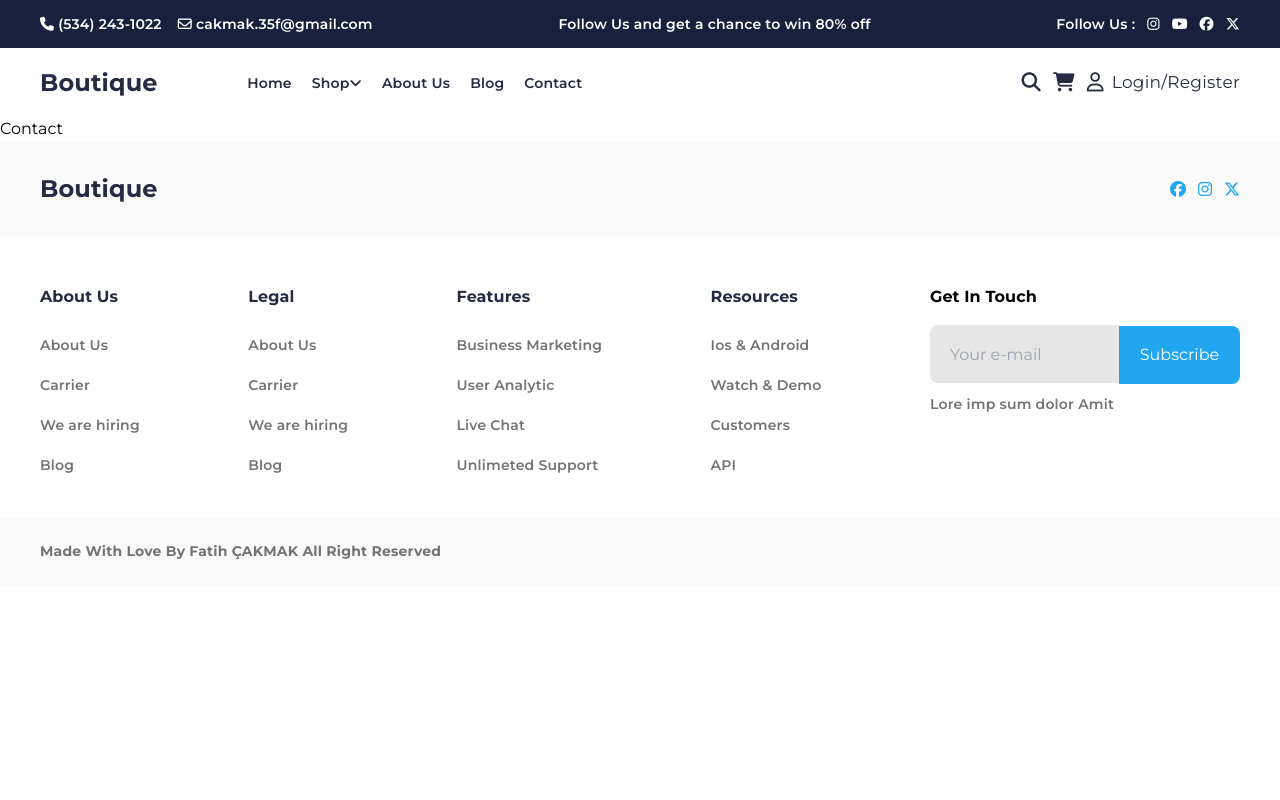
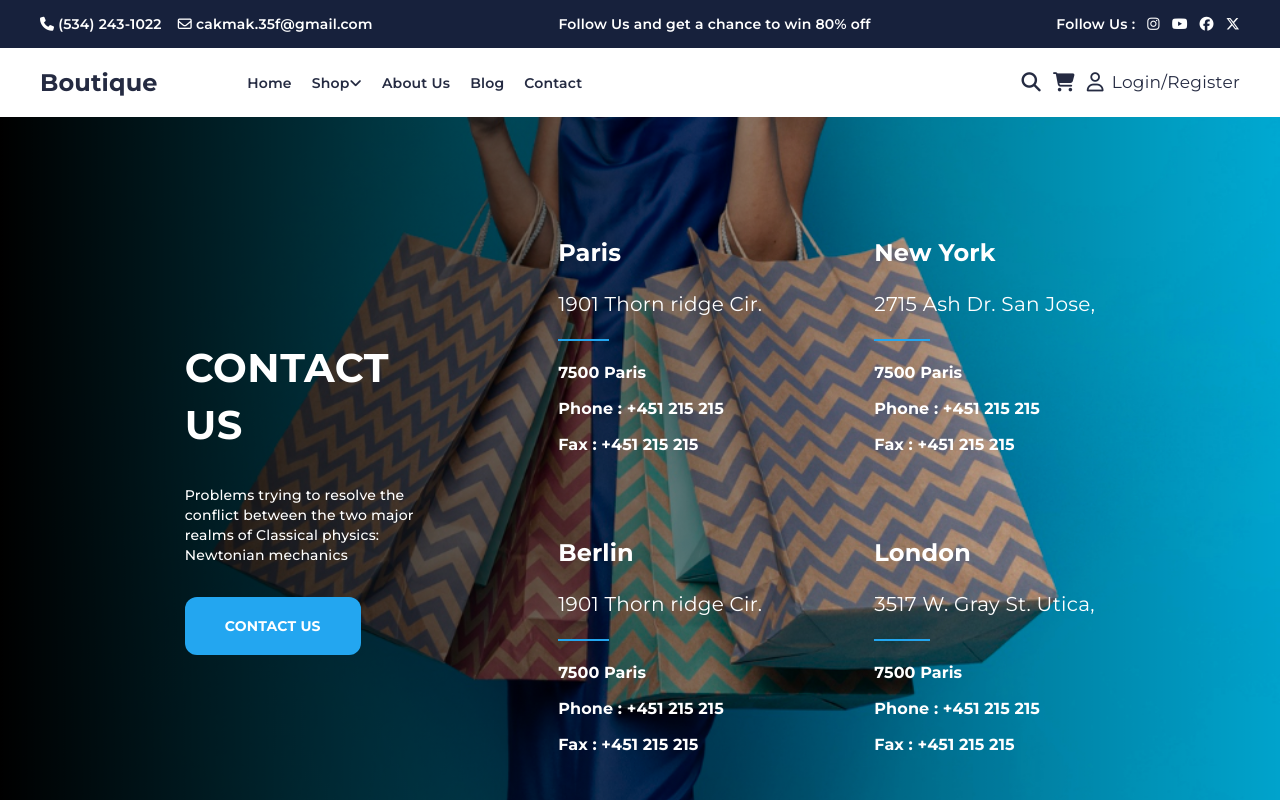
Before and after one commit to JFatih/E-Commerce-Website-project, a React (Vite) app: page /contact in a window 1280 px wide. Shown: the top 800 px of the page. Built offline with nearby package versions, Linux system fonts and the light colour scheme; a web font is replaced by a local one.

Commit message:
T5: Contact Page All Tasks Done! Fixes #10

```diff
--- a/src/pages/Contact.jsx
+++ b/src/pages/Contact.jsx
@@ -1,7 +1,71 @@
 export default function Contact() {
   return (
-    <>
-      <p>Contact</p>
-    </>
+    <main className="text-white max-w-screen-2xl mx-auto relative bg-gradient-to-r from-black flex flex-col lg:flex-row justify-center items-center lg:p-20">
+      <img
+        src="/contactImage.jpg"
+        alt="bgImage"
+        className="absolute z-[-1] w-full h-full object-cover"
+      />
+      <section className="  flex flex-col gap-5 py-10 items-center mobileTextPadding text-center lg:w-2/6 lg:text-start lg:items-start lg:gap-8">
+        <p className="sh2 ">CONTACT US</p>
+        <p className="sparagraph">
+          Problems trying to resolve the conflict between the two major realms
+          of Classical physics: Newtonian mechanics{" "}
+        </p>
+        <a
+          id="emailMe"
+          href="mailto:cakmak.35f@gmail.com"
+          className="sbtn-text px-[40px] py-[15px] bg-primaryColor text-white rounded-xl"
+        >
+          CONTACT US
+        </a>
+      </section>
+      <section className="flex flex-col md:flex-row">
+        <div>
+          <div className="flex flex-col gap-5 py-10 items-start mobileTextPadding text-start">
+            <p className="sh3">Paris</p>
+            <p className="sh4">1901 Thorn ridge Cir.</p>
+            <hr className="border border-primaryColor w-3/12" />
+            <span className="sh5 flex flex-col gap-3">
+              <p>7500 Paris</p>
+              <p>Phone : +451 215 215</p>
+              <p>Fax : +451 215 215</p>
+            </span>
+          </div>
+          <div className="flex flex-col gap-5 py-10 items-start mobileTextPadding text-start">
+            <p className="sh3">Berlin</p>
+            <p className="sh4">1901 Thorn ridge Cir.</p>
+            <hr className="border border-primaryColor w-3/12" />
+            <span className="sh5 flex flex-col gap-3">
+              <p>7500 Paris</p>
+              <p>Phone : +451 215 215</p>
+              <p>Fax : +451 215 215</p>
+            </span>
+          </div>
+        </div>
+        <div>
+          <div className="flex flex-col gap-5 py-10 items-start mobileTextPadding text-start">
+            <p className="sh3">New York</p>
+            <p className="sh4">2715 Ash Dr. San Jose, </p>
+            <hr className="border border-primaryColor w-3/12" />
+            <span className="sh5 flex flex-col gap-3">
+              <p>7500 Paris</p>
+              <p>Phone : +451 215 215</p>
+              <p>Fax : +451 215 215</p>
+            </span>
+          </div>
+          <div className="flex flex-col gap-5 py-10 items-start mobileTextPadding text-start">
+            <p className="sh3">London</p>
+            <p className="sh4">3517 W. Gray St. Utica, </p>
+            <hr className="border border-primaryColor w-3/12" />
+            <span className="sh5 flex flex-col gap-3">
+              <p>7500 Paris</p>
+              <p>Phone : +451 215 215</p>
+              <p>Fax : +451 215 215</p>
+            </span>
+          </div>
+        </div>
+      </section>
+    </main>
   );
 }
```
Also changed, not shown: public/contactBgImage.png (added), public/contactImage.jpg (added).
